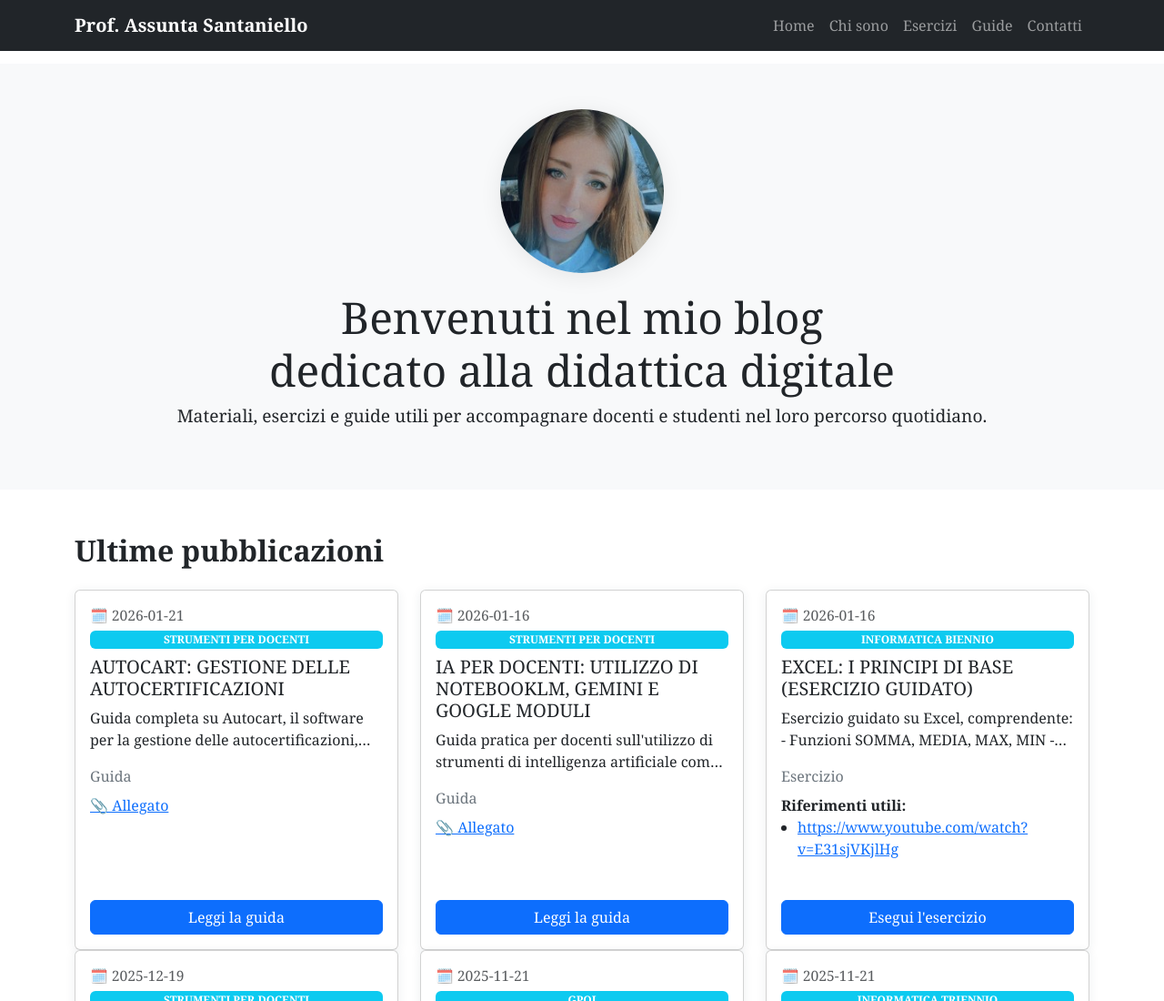
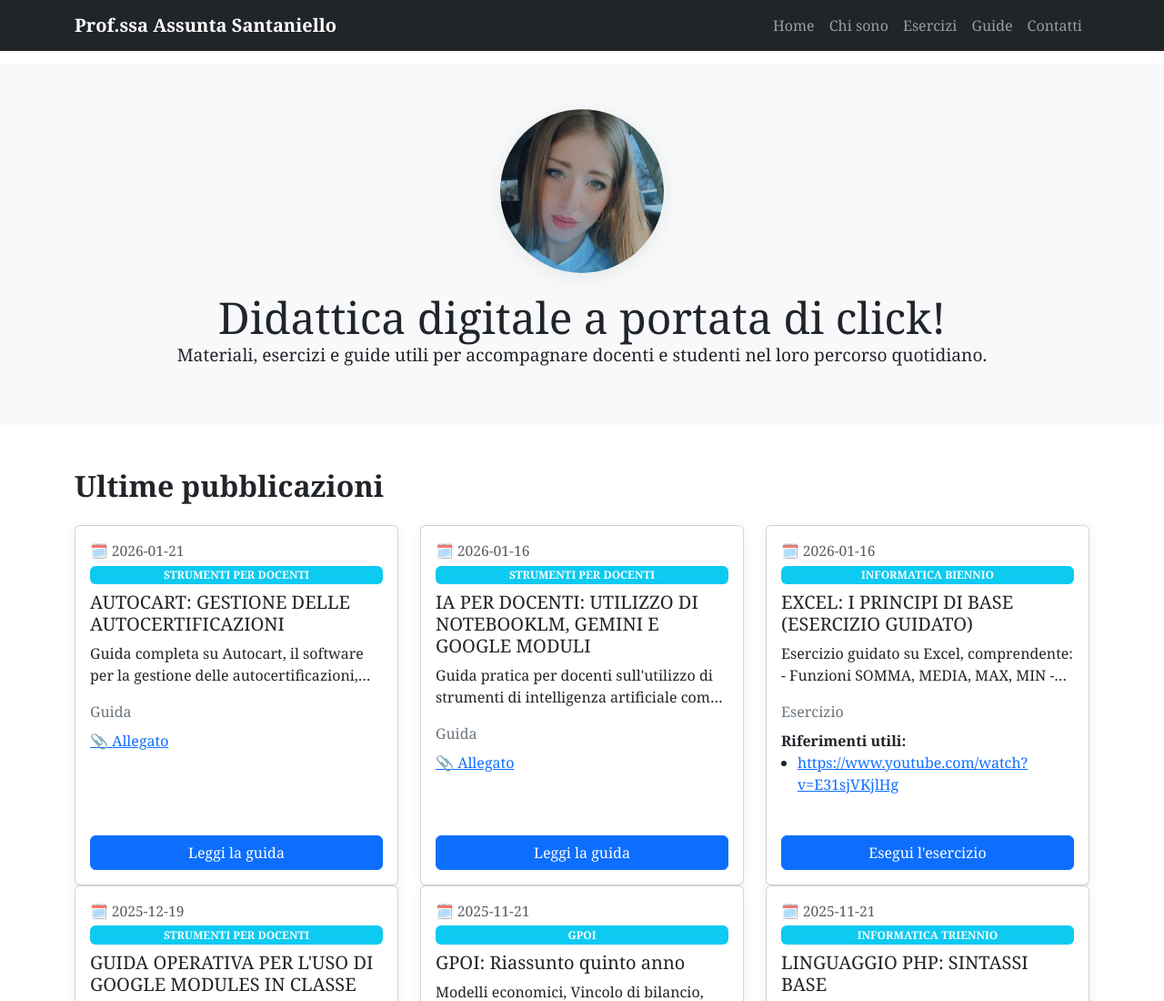
Before and after one commit to Santanielloabc/homepage, a website: page index.html in a window 1280 px wide. Shown: the top 1100 px of the page at 91% size. Drawn offline with nearby package versions, Linux system fonts and the light colour scheme.

Commit message:
aggiornamenti grafici

```diff
--- a/index.html
+++ b/index.html
@@ -3,7 +3,7 @@
 <head>
   <meta charset="UTF-8">
   <meta name="viewport" content="width=device-width, initial-scale=1.0">
-  <title>Esercitazioni Digitali</title>
+  <title>Prof.ssa Assunta Santaniello</title>
   <!-- Bootstrap CSS -->
   <link href="https://cdn.jsdelivr.net/npm/bootstrap@5.3.2/dist/css/bootstrap.min.css" rel="stylesheet">
   <style>
@@ -68,7 +68,7 @@
 <!-- Barra di navigazione -->
 <nav class="navbar navbar-expand-lg navbar-dark bg-dark fixed-top">
   <div class="container">
-    <a class="navbar-brand" href="index.html">Prof. Assunta Santaniello</a>
+    <a class="navbar-brand" href="index.html">Prof.ssa Assunta Santaniello</a>
     <button class="navbar-toggler" type="button" data-bs-toggle="collapse" data-bs-target="#navbarNav">
       <span class="navbar-toggler-icon"></span>
     </button>
@@ -88,7 +88,7 @@
 <section class="hero">
   <div class="container">
     <img src="miafoto.jpg" alt="Foto profilo" class="hero-img">
-    <h1>Benvenuti nel mio blog <br> dedicato alla didattica digitale</h1>
+    <h1>Didattica digitale a portata di click! <br>
     <p>Materiali, esercizi e guide utili per accompagnare docenti e studenti nel loro percorso quotidiano.</p>
   </div>
 </section>
```
Also changed, not shown: chisono.html (+1 -1 lines), contatti.html (+1 -1 lines), esercizi.html (+1 -1 lines), guide.html (+1 -1 lines), avatar.png (added).
